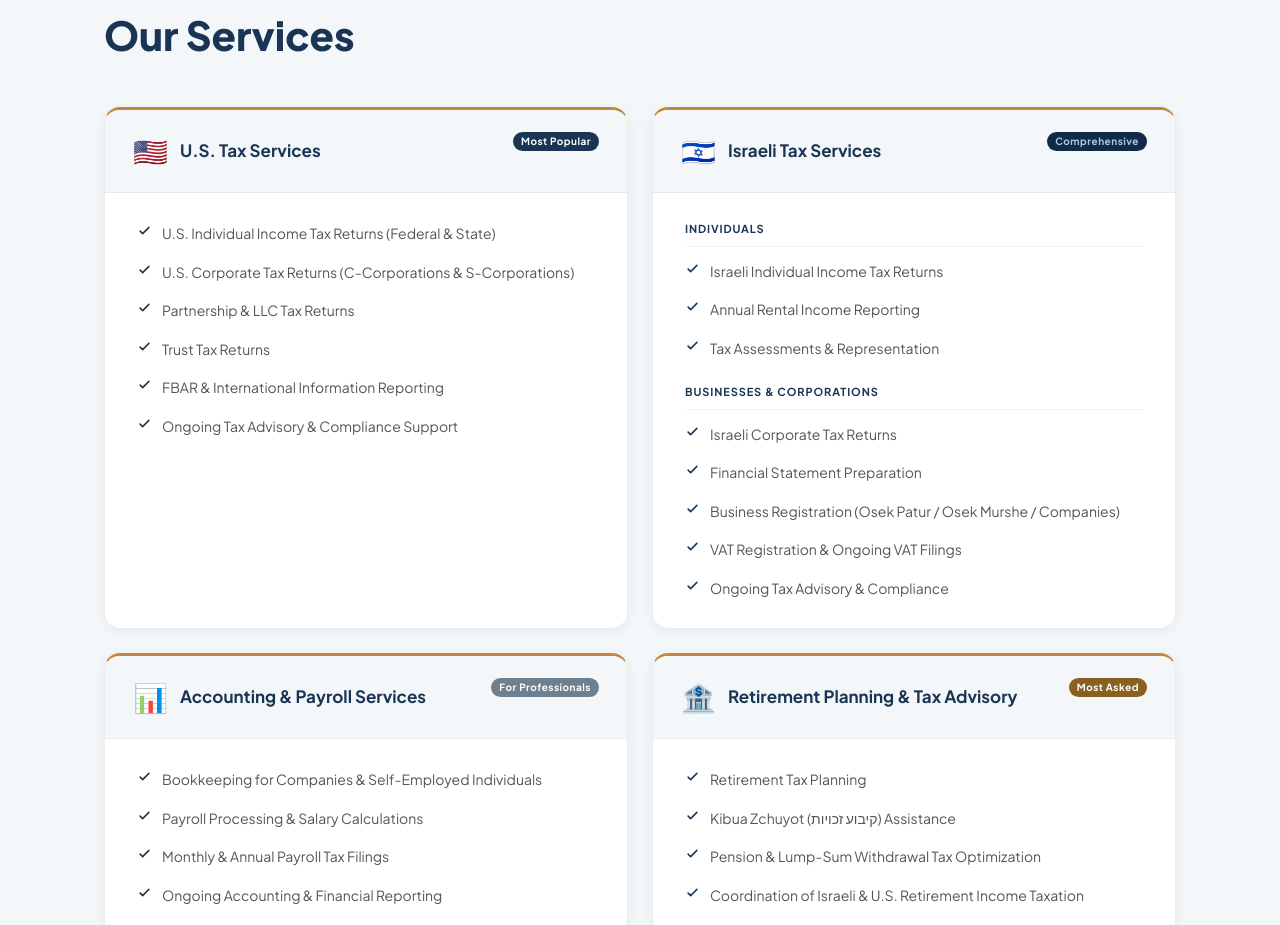
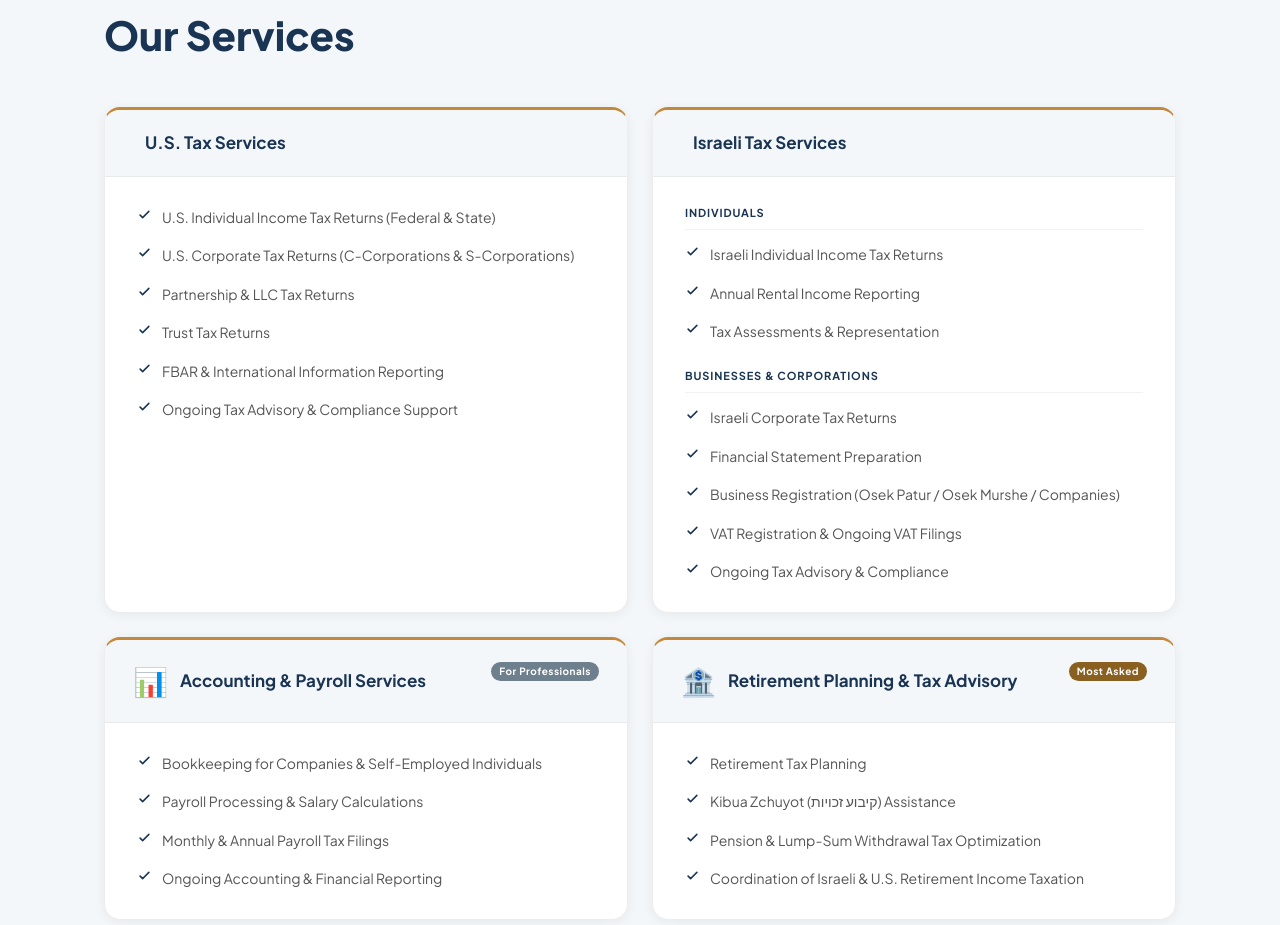
Before and after one commit to naomimarketing26-stack/galitzer-cpa-website, a React (Vite) app: page /services in a window 1280 px wide. Shown: the part 804-1729 px from the top of the page. Built offline with nearby package versions, Linux system fonts and the light colour scheme.

Commit message:
rmv us and il icons

```diff
--- a/src/data/pages.js
+++ b/src/data/pages.js
@@ -33,9 +33,7 @@ export const pages = {
       categories: [
         {
           id: 'us-tax',
-          icon: '🇺🇸',
           title: 'U.S. Tax Services',
-          badge: 'Most Popular',
           color: 'bg-blue-50',
           accentColor: 'border-blue-400',
           items: [
@@ -49,9 +47,7 @@ export const pages = {
         },
         {
           id: 'israeli-tax',
-          icon: '🇮🇱',
           title: 'Israeli Tax Services',
-          badge: 'Comprehensive',
           color: 'bg-[#e8f4f6]',
           accentColor: 'border-[#276e7d]',
           subGroups: [
```
